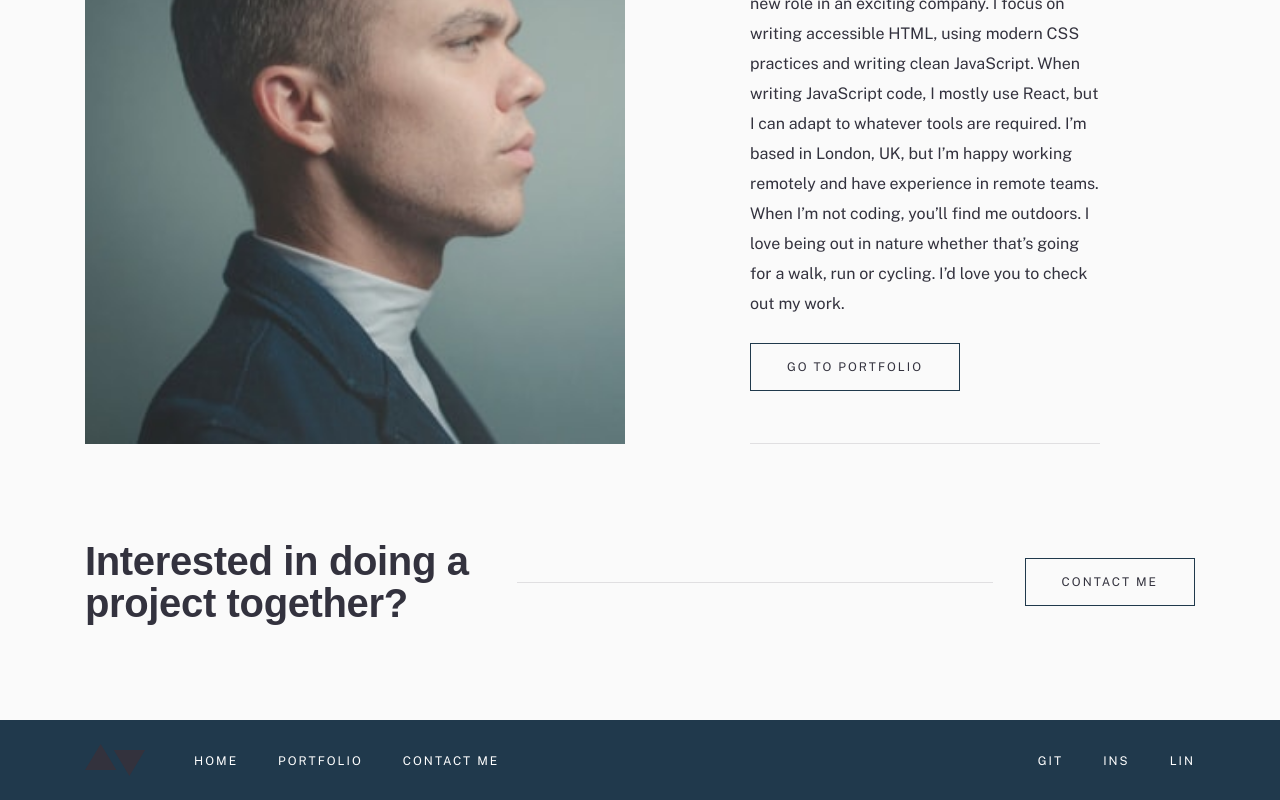
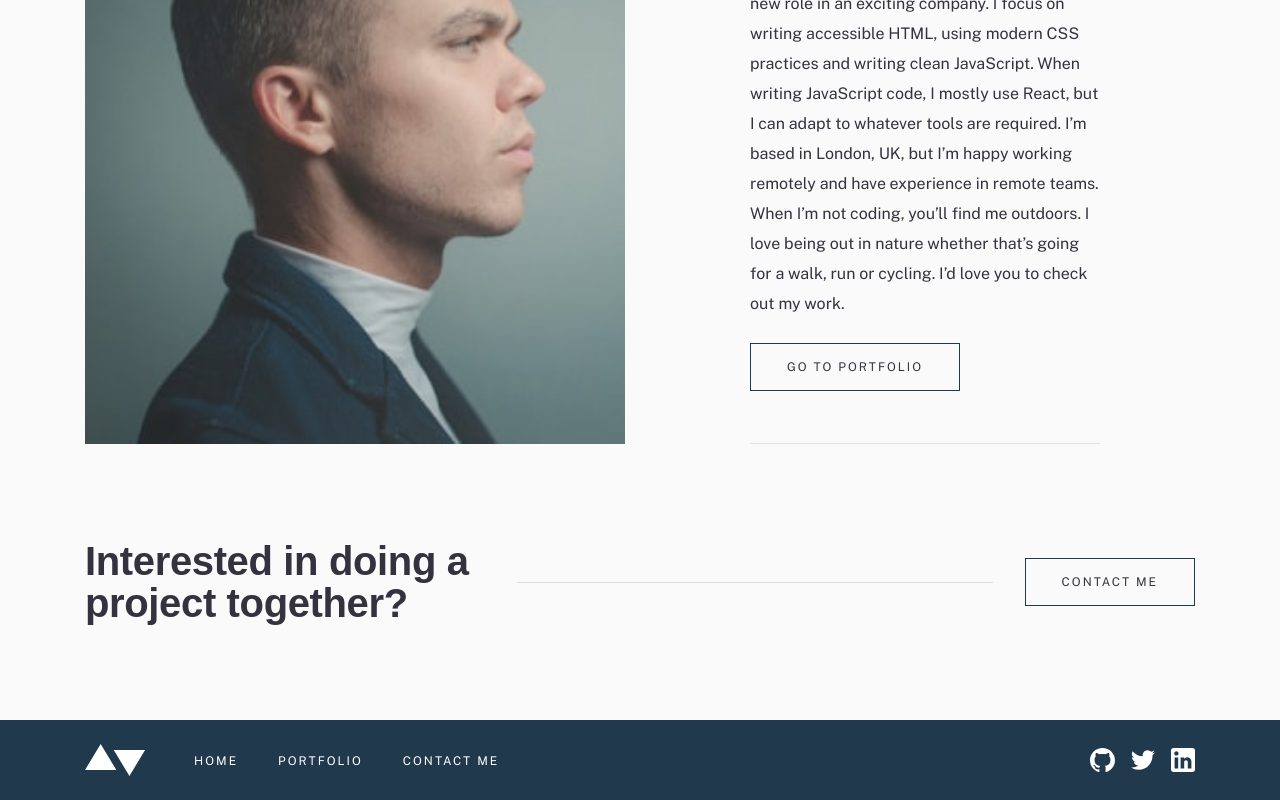
Before and after one commit to mateusbelicio/minimalist-portfolio-website, a Next.js app: page / in a window 1280 px wide. Shown: the part 1429-2229 px from the top of the page. Built offline with nearby package versions, Linux system fonts and the light colour scheme; a web font is replaced by a local one.

Commit message:
refactor: header, footer and navigation components

```diff
--- a/src/components/footer.tsx
+++ b/src/components/footer.tsx
@@ -1,43 +1,37 @@
 import Link from 'next/link';
+
+import { navLinks, socialLinks } from '@/config/navigation';
+
+import Icons from './icons';
 
 const Footer = () => {
   return (
     <footer className="bg-secondary py-14 text-secondary-foreground md:py-6">
-      <div className="main-container flex flex-col gap-10 text-center md:mr-auto md:flex-row md:gap-12">
-        <img src="/logo.svg" alt="Logo" className="mx-auto flex-shrink-0 md:mx-0" />
+      <div className="main-container flex flex-col gap-10 text-center md:flex-row md:gap-12">
+        <Link
+          href="/"
+          aria-label="Go to start"
+          className="mx-auto flex-shrink-0 text-secondary-foreground md:mx-0"
+        >
+          <Icons name="logo" />
+        </Link>
         <ul className="flex flex-col items-center gap-8 whitespace-nowrap md:flex-row md:gap-10">
-          <li>
-            <Link href="/" className="label-upper">
-              Home
-            </Link>
-          </li>
-          <li>
-            <Link href="/portfolio" className="label-upper">
-              Portfolio
-            </Link>
-          </li>
-          <li>
-            <Link href="/contact" className="label-upper">
-              Contact me
-            </Link>
-          </li>
+          {navLinks.map((link) => (
+            <li key={link.name}>
+              <Link href={link.href} className="label-upper">
+                {link.name}
+              </Link>
+            </li>
+          ))}
         </ul>
-        <ul className="flex items-center justify-center gap-4 md:ml-auto md:flex-row md:gap-10">
-          <li>
-            <Link href="/" className="label-upper">
-              GIT
-            </Link>
-          </li>
-          <li>
-            <Link href="/portfolio" className="label-upper">
-              INS
-            </Link>
-          </li>
-          <li>
-            <Link href="/contact" className="label-upper">
-              LIN
-            </Link>
-          </li>
+        <ul className="flex items-center justify-center gap-4 md:ml-auto">
+          {socialLinks.map((link) => (
+            <li key={link.name}>
+              <Link href="/" className="label-upper" aria-label={`My profile on ${link.name}`}>
+                <Icons name={link.icon} />
+              </Link>
+            </li>
+          ))}
         </ul>
       </div>
     </footer>
--- a/src/components/header.tsx
+++ b/src/components/header.tsx
@@ -1,3 +1,5 @@
+import Link from 'next/link';
+
 import Icons from './icons';
 import Navigation from './navigation';
 
@@ -5,7 +7,9 @@ const Header = () => {
   return (
     <header className="pt-8 sm:pt-12 lg:pt-16">
       <div className="main-container flex items-center justify-between">
-        <Icons name="logo" path="ui" className="text-secondary" />
+        <Link href="/" className="flex-shrink-0">
+          <Icons name="logo" className="text-secondary" />
+        </Link>
         <Navigation />
       </div>
     </header>
--- a/src/components/navigation.tsx
+++ b/src/components/navigation.tsx
@@ -1,25 +1,19 @@
 import Link from 'next/link';
+
+import { navLinks } from '@/config/navigation';
 
 const Navigation = () => {
   return (
     <nav aria-roledescription="main navigation" className="relative">
       <button className="sm:hidden">Menu</button>
-      <ul className="invisible absolute flex flex-col items-center gap-8 sm:gap-[2.625rem] sm:visible sm:static sm:flex-row">
-        <li>
-          <Link className="label-upper hover:text-primary" href="/">
-            Home
-          </Link>
-        </li>
-        <li>
-          <Link className="label-upper hover:text-primary" href="/portfolio">
-            Portfolio
-          </Link>
-        </li>
-        <li>
-          <Link className="label-upper hover:text-primary" href="/contact">
-            Contact me
-          </Link>
-        </li>
+      <ul className="invisible absolute flex flex-col items-center gap-8 sm:visible sm:static sm:flex-row sm:gap-[2.625rem]">
+        {navLinks.map((link) => (
+          <li key={link.name}>
+            <Link className="label-upper hover:text-primary" href={link.href}>
+              {link.name}
+            </Link>
+          </li>
+        ))}
       </ul>
     </nav>
   );
--- /dev/null
+++ b/src/config/navigation.ts
@@ -0,0 +1,22 @@
+import { IconsName } from '@/components/icons';
+
+type NavLinkType = {
+  name: string;
+  href: string;
+};
+
+type SocialLinkType = NavLinkType & {
+  icon: IconsName;
+};
+
+export const navLinks: NavLinkType[] = [
+  { name: 'Home', href: '/' },
+  { name: 'Portfolio', href: '/portfolio' },
+  { name: 'Contact me', href: '/contact' },
+];
+
+export const socialLinks: SocialLinkType[] = [
+  { name: 'Github', href: 'https://github.com', icon: 'github' },
+  { name: 'Twitter', href: 'https://twitter.com', icon: 'twitter' },
+  { name: 'LinkedIn', href: 'https://linkedin.com', icon: 'linkedin' },
+];
```
